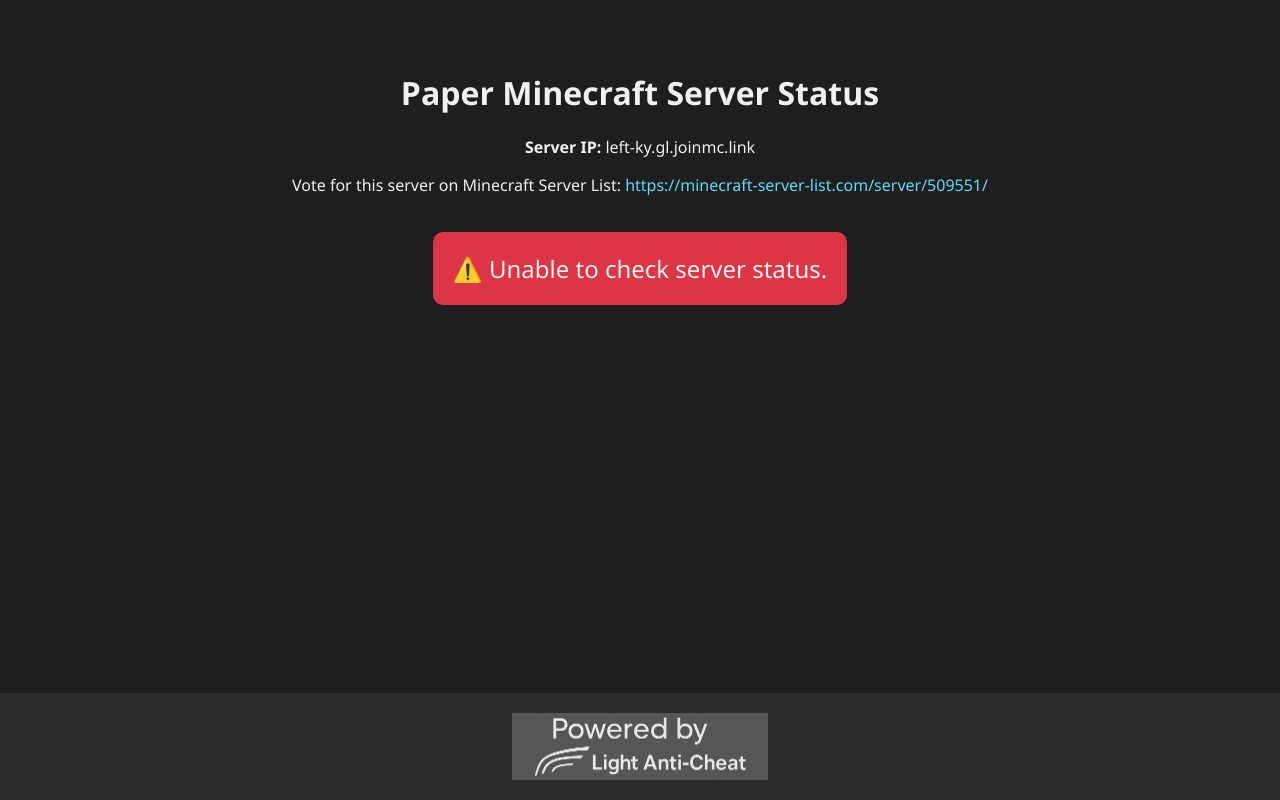
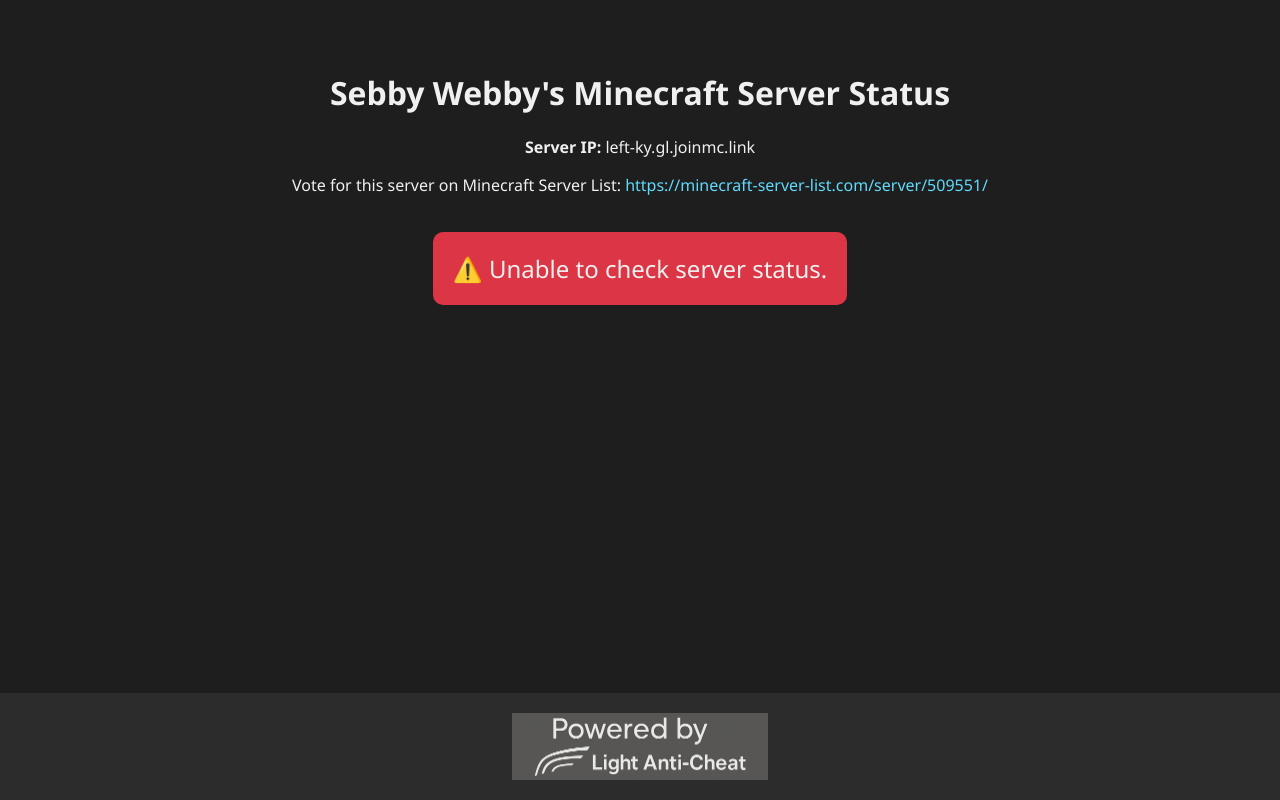
Before and after one commit to testing-platform-games/mc-server-promotion, a plain HTML site: page index.html in a window 1280 px wide. Drawn offline with Linux system fonts and the light colour scheme; no server answers.

Commit message:
Update index.html

```diff
--- a/index.html
+++ b/index.html
@@ -86,7 +86,7 @@
 </head>
 <body>
   <main>
-    <h1>Paper Minecraft Server Status</h1>
+    <h1>Sebby Webby's Minecraft Server Status</h1>
     <p><strong>Server IP:</strong> left-ky.gl.joinmc.link</p>
     <p>Vote for this server on Minecraft Server List:
       <a href="https://minecraft-server-list.com/server/509551/" target="_blank">
```
